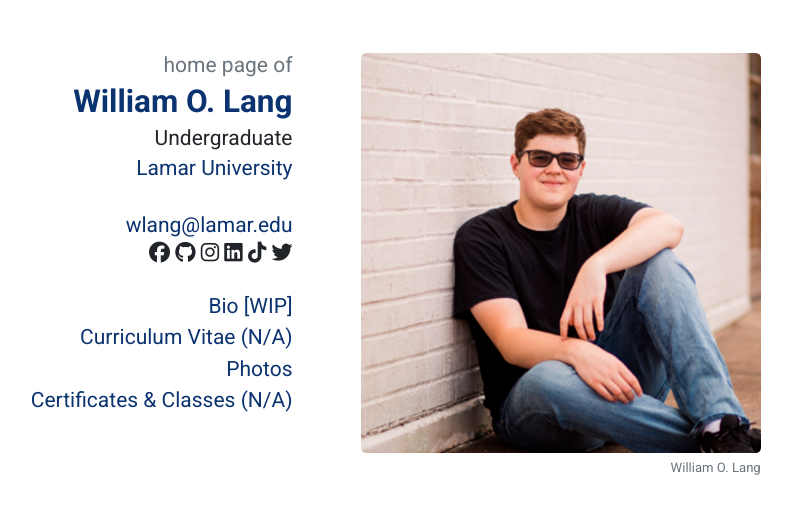
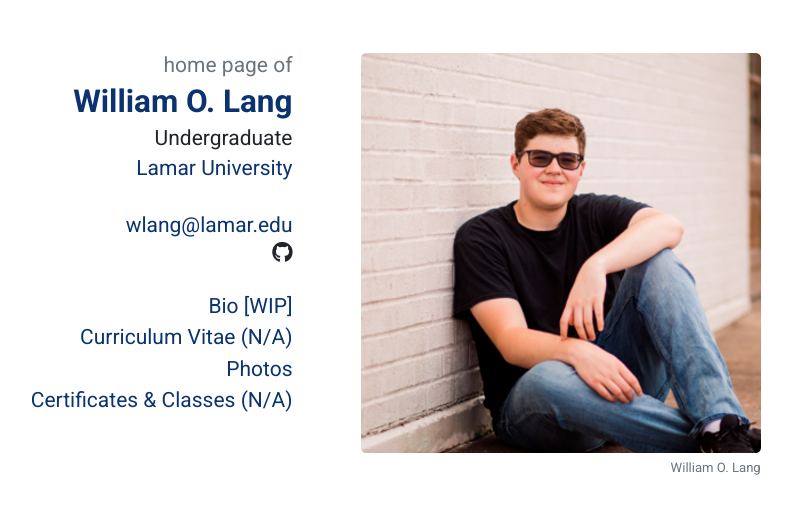
Before and after one commit to WillLang123/website, a plain HTML site: page index.html in a window 1280 px wide. Shown: the whole page, without its empty margins (200-992 px from the left). Drawn offline with Linux system fonts and the light colour scheme.

Commit message:
Removed social links

```diff
--- a/index.html
+++ b/index.html
@@ -48,12 +48,7 @@
                     </a>
                 </h3>
                 <p class="mb-0">
-                    <a class="text-dark" href="https://www.facebook.com/samuel.baileyy"><i class="fab fa-facebook"></i></a>
-                    <a class="text-dark" href="https://github.com/samuelbailey123"><i class="fa-brands fa-github"></i></a>
-                    <a class="text-dark" href="https://www.instagram.com/samuel_baileyy/"><i class="fab fa-instagram"></i></a>
-                    <a class="text-dark" href="https://www.linkedin.com/in/samuel-baileyy/"><i class="fab fa-linkedin"></i></a>
-                    <a class="text-dark" href="https://www.tiktok.com/@samuel_baileyy"><i class="fab fa-tiktok"></i></a>
-                    <a class="text-dark" href="https://twitter.com/samuel_baileyy"><i class="fab fa-twitter"></i></a>
+                    <a class="text-dark" href="https://github.com/willlang123"><i class="fab fa-github"></i></a>
                 </p>
 
                 <nav class="d-block mb-4 p-0 navbar navbar-expand-md navbar-light">
```
Also changed, not shown: bio.html (+1 -6 lines), certificates.html (+1 -6 lines), curriculum-vitae.html (+1 -6 lines), photos.html (+1 -6 lines).
